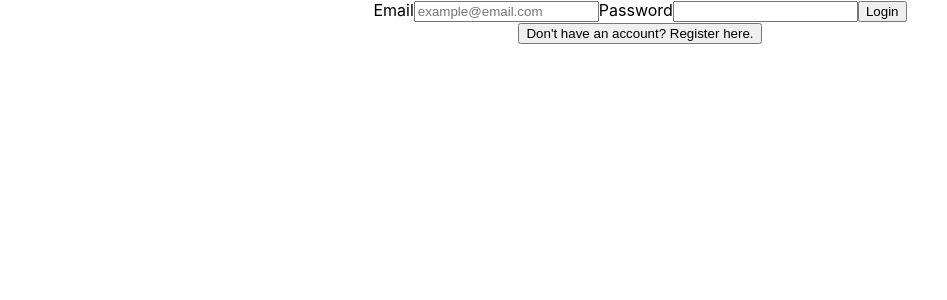
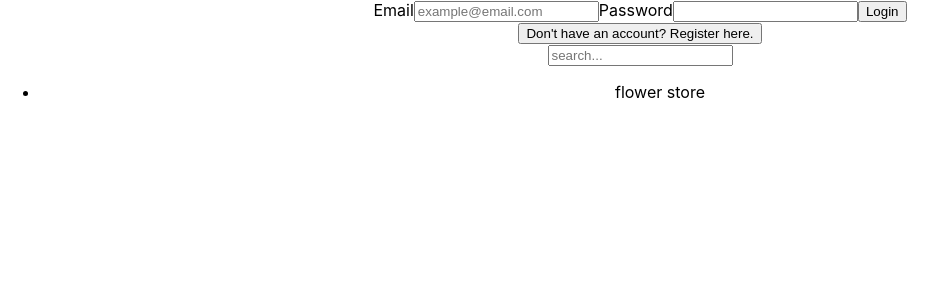
Before and after one commit to queenie124/waterloo-app, a React (Create React App) app: page / in a window 1280 px wide. Shown: the top 300 px of the page, without its empty margins (0-947 px from the left). Built offline with nearby package versions, Linux system fonts and the light colour scheme.

Commit message:
search bar

```diff
--- a/package.json
+++ b/package.json
@@ -8,7 +8,7 @@
     "@testing-library/user-event": "^13.5.0",
     "react": "^18.2.0",
     "react-dom": "^18.2.0",
-    "react-scripts": "5.0.1",
+    "react-scripts": "^2.1.3",
     "web-vitals": "^2.1.4"
   },
   "scripts": {
--- a/src/App.js
+++ b/src/App.js
@@ -1,10 +1,11 @@
 //Trial Comment
 
 import React, { useState } from 'react';
-import logo from './logo.svg';
 import './App.css';
 import { Login } from "./Login";
 import { Register } from "./Register";
+import { Stores } from "./component/stores";
+
 
 function App() {
   const [currentForm, setCurrentForm] = useState('login');
@@ -13,11 +14,27 @@ function App() {
     setCurrentForm(formName);
   }
 
+  const [query,setQuery]= useState("fl");
+  console.log(Stores.filter(store=>store.name.toLowerCase().includes("fl")));
   return (
     <div className="App">
+      <div className="loginpage">
       {
         currentForm === "login" ? <Login onFormSwitch={toggleForm}/> : <Register onFormSwitch={toggleForm}/>
       }
+      </div>
+
+      <input
+        type='text'
+        placeholder="search..."
+        className="search"
+        onChange={e => setQuery(e.target.value)}/>
+      <ul className="list">
+        {Stores.filter(store=>store.name.toLowerCase().includes(query)
+        ).map((store)=> (
+          <li key={store.id}className="listItem">{store.name}</li>
+        ))}
+      </ul>
     </div>
   );
 }
--- /dev/null
+++ b/src/component/stores.js
@@ -0,0 +1,17 @@
+export const Stores = [
+    {
+        "id":1,
+        "name":"flower store",
+        "location":"N2J4B9"
+    },
+    {
+        "id":2,
+        "name":"lanzhou noodle",
+        "location":"N2J3V5"
+    },
+    {
+        "id":3,
+        "name":"wstore",
+        "location":"N2J4V2"
+    }
+]
```
Also changed, not shown: 1 other file (tests, documents, lock files or other folders).
